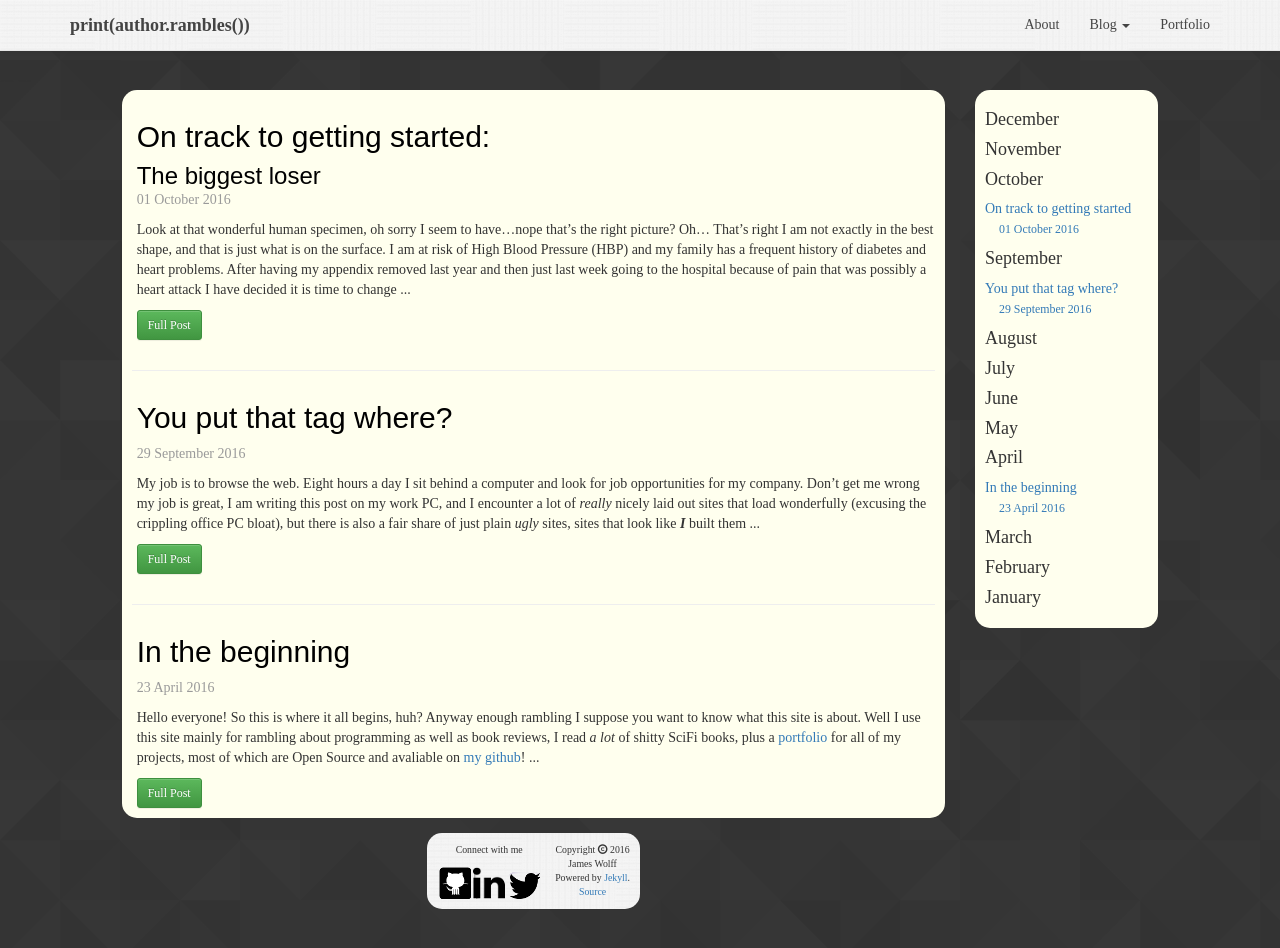
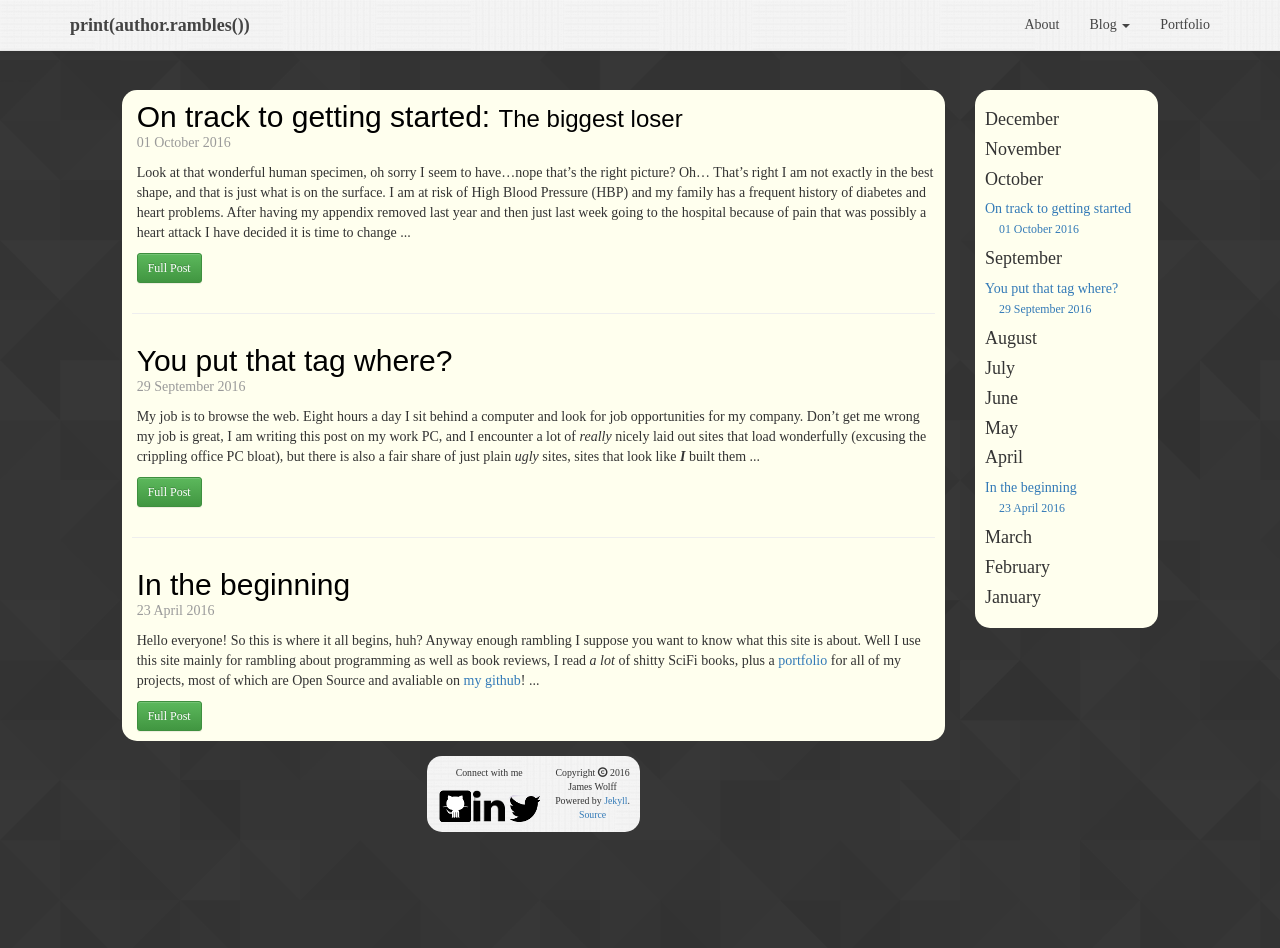
Before and after one commit to jwolff52/wolffblog, a Jekyll site: the page built from index.html, in a window 1280 px wide and 949 px high. Built offline with Jekyll 4.4.1, drawn with Linux system fonts in a browser that asks for light colours; some web fonts are replaced; the list of posts is cut into pages by our own code.

Commit message:
Update common.css

```diff
--- a/css/common.css
+++ b/css/common.css
@@ -133,7 +133,7 @@ body {
 	color: #000;
 }
 
-.post-title  > h2, .post-title > h1, {
+.post-title  > h2, .post-title > h1 {
 	text-decoration: none;
 	display: inline;
 }
```
